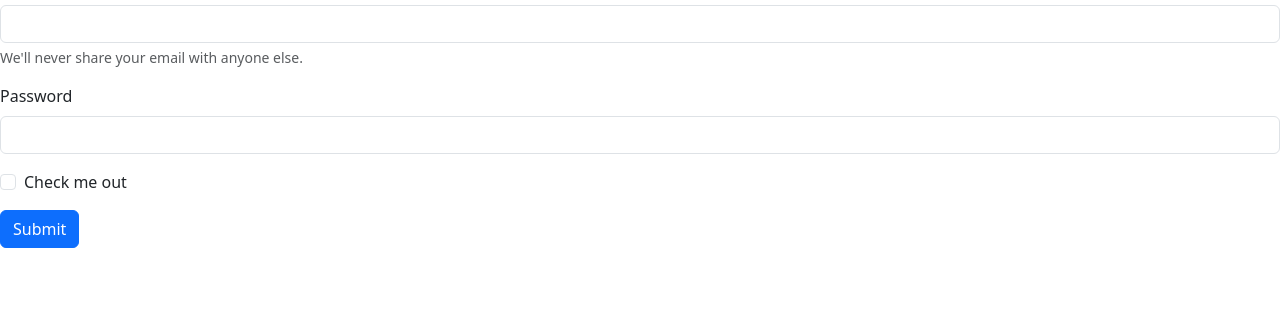
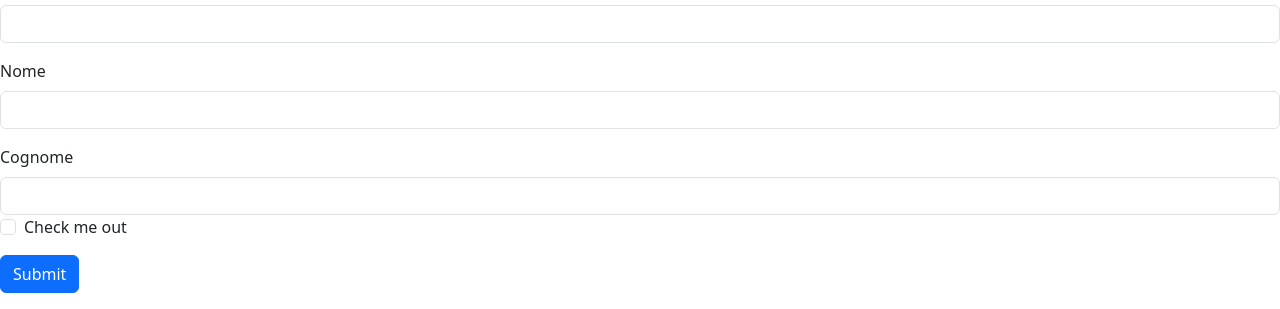
Before and after one commit to cristian-angiuli/Caccia-al-tesoro3C, a website: page VerificaBootstrap1.html in a window 1280 px wide. Shown: the part 725-1034 px from the top of the page. Before the commit the page ends 973 px from the top, so only its background shows below. Drawn offline with nearby package versions, Linux system fonts and the light colour scheme.

Commit message:
Update VerificaBootstrap1.html

```diff
--- a/VerificaBootstrap1.html
+++ b/VerificaBootstrap1.html
@@ -57,13 +57,17 @@
     <form>
   <div class="mb-3">
     <label for="exampleInputEmail1" class="form-label">Io devo essere visibile per chi ha il cognome dalla A alla G</label>
-    <input type="email" class="form-control" id="exampleInputEmail1" aria-describedby="emailHelp">
-    <div id="emailHelp" class="form-text">We'll never share your email with anyone else.</div>
+    <input type="email" class="form-control" id="exampleInputEmail1">
+
   </div>
   <div class="mb-3">
-    <label for="exampleInputPassword1" class="form-label">Password</label>
+    <label for="exampleInputPassword1" class="form-label">Nome</label>
     <input type="password" class="form-control" id="exampleInputPassword1">
   </div>
+        <div class="mb-3">
+    <label for="exampleInputEmail1" class="form-label">Cognome</label>
+    <input type="email" class="form-control" id="exampleInputEmail1">
+
   <div class="mb-3 form-check">
     <input type="checkbox" class="form-check-input" id="exampleCheck1">
     <label class="form-check-label" for="exampleCheck1">Check me out</label>
```
